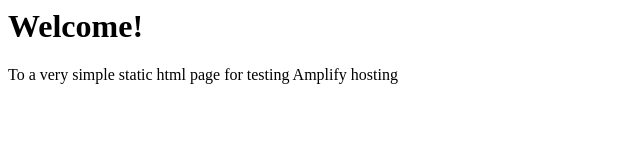
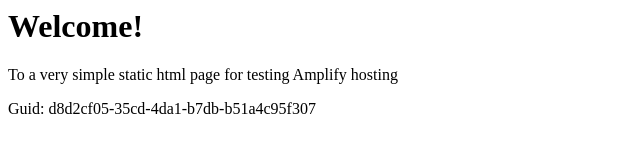
Before and after one commit to aws-aemilia-gru/Github-PR-Commit-Integration-Test-DoNotTouch-Gith-P5X5MO5I-v1-preprod-sa-east-1, a website: page src/index.html in a window 1280 px wide. Shown: the whole page, without its empty margins (0-640 px from the left). Drawn offline with Linux system fonts and the light colour scheme.

Commit message:
commit from integ tests

```diff
--- a/src/index.html
+++ b/src/index.html
@@ -1,3 +1,5 @@
+
+
 <html lang="en">
 
 <head>
@@ -10,6 +12,6 @@
 <body>
     <h1>Welcome!</h1>
     <p>To a very simple static html page for testing Amplify hosting</p>
-</body>
+    <p>Guid: d8d2cf05-35cd-4da1-b7db-b51a4c95f307</p></body>
 
 </html>
```
